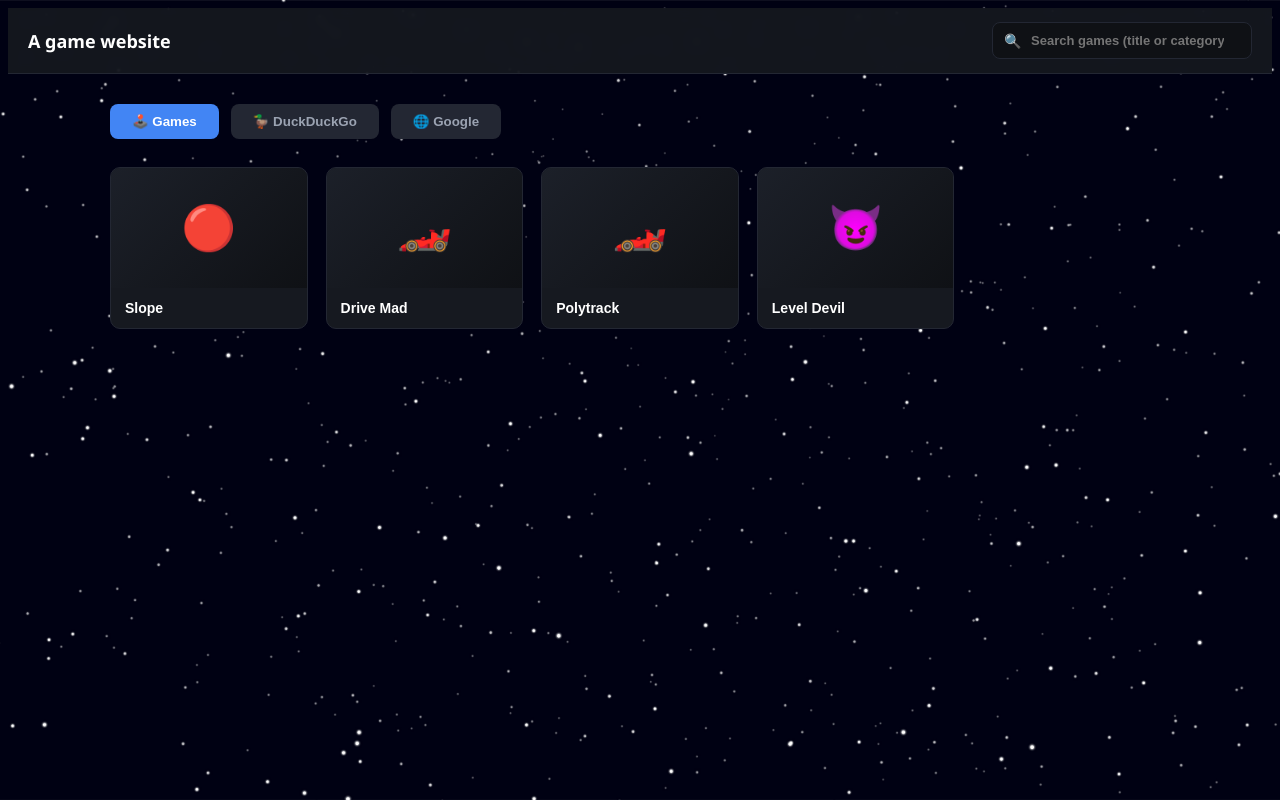
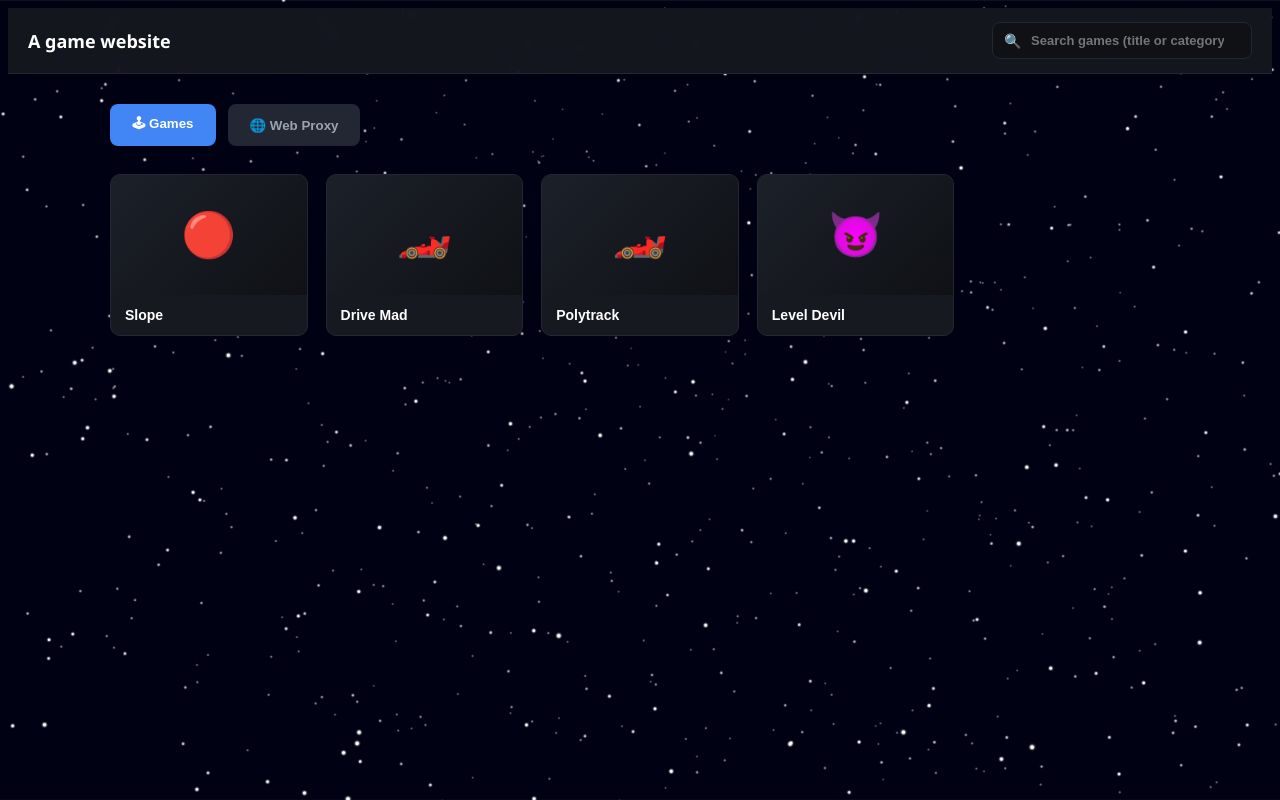
Before and after one commit to 42sd/a_website, a plain HTML site: page index.html in a window 1280 px wide. Drawn offline with Linux system fonts and the light colour scheme.

Commit message:
Update index.html
update navigation to single ultraviolet search

```diff
--- a/index.html
+++ b/index.html
@@ -305,13 +305,12 @@
     <section id="game-list-section">
       <div style="max-width: 1060px; margin: 30px auto; padding: 0 20px; font-family: 'Segoe UI', system-ui, sans-serif;">
 
-        <!-- Top Primary 3-Button Hub Switcher Menu -->
+        <!-- Top Primary 2-Button Hub Switcher Menu -->
         <div style="display: flex; gap: 12px; margin-bottom: 15px;">
-        <button onclick="switchTabEngine('games-section-tab')" id="nav-btn-games" style="background-color: #4285f4; color: white; border: none; padding: 10px 22px; border-radius: 8px; font-weight: bold; cursor: pointer;">🕹️ Games</button>
-        <button onclick="switchTabEngine('ddg-section-tab')" id="nav-btn-ddg" style="background-color: #232733; color: #9ba3b2; border: none; padding: 10px 22px; border-radius: 8px; font-weight: bold; cursor: pointer;">🦆 DuckDuckGo</button>
-        <button onclick="switchTabEngine('google-section-tab')" id="nav-btn-google" style="background-color: #232733; color: #9ba3b2; border: none; padding: 10px 22px; border-radius: 8px; font-weight: bold; cursor: pointer;">🌐 Google</button>
+         <button onclick="switchTabEngine('games-section-tab')" id="nav-btn-games" style="background-color: #4285f4; color: white; border: none; padding: 10px 22px; border-radius: 8px; font-weight: bold; cursor: pointer;">🕹 Games</button>
+        <button onclick="switchTabEngine('uv-proxy-section-tab')" id="nav-btn-proxy" style="background-color: #232733; color: #9ba3b2; border: none; padding: 10px 22px; border-radius: 8px; font-weight: bold; cursor: pointer;">🌐 Web Proxy</button>
+    </div>
 
-        </div>
 
         <!-- Games Grid -->
         <div id="games-section-tab" class="hub-page-view-panel">
@@ -514,27 +513,21 @@ function switchTabEngine(targetTabId) {
     // Reset button styling layout frames back to muted defaults
     document.getElementById('nav-btn-games').style.backgroundColor = '#232733';
     document.getElementById('nav-btn-games').style.color = '#9ba3b2';
-    document.getElementById('nav-btn-ddg').style.backgroundColor = '#232733';
-    document.getElementById('nav-btn-ddg').style.color = '#9ba3b2';
-    document.getElementById('nav-btn-google').style.backgroundColor = '#232733';
-    document.getElementById('nav-btn-google').style.color = '#9ba3b2';
+    document.getElementById('nav-btn-proxy').style.backgroundColor = '#232733';
+    document.getElementById('nav-btn-proxy').style.color = '#9ba3b2';
 
     if (targetTabId === 'games-section-tab') {
-        // Turn your beautiful 4-card game matrix dashboard view active
+        // Turn your beautiful game matrix dashboard view active
         gamesTab.style.display = '';
         document.getElementById('nav-btn-games').style.backgroundColor = '#4285f4';
         document.getElementById('nav-btn-games').style.color = 'white';
         window.closeRuntime();
-    } else if (targetTabId === 'ddg-section-tab') {
+    } else if (targetTabId === 'uv-proxy-section-tab') {
+        // Hide games list and load the live production proxy deployment container
         gamesTab.style.display = 'none';
-        document.getElementById('nav-btn-ddg').style.backgroundColor = '#ff9f43';
-        document.getElementById('nav-btn-ddg').style.color = 'white';
-        window.deployApplication('https://ultraviolet-static-wheat.vercel.app/static/', 'DuckDuckGo', '🦆', false);
-    } else if (targetTabId === 'google-section-tab') {
-        gamesTab.style.display = 'none';
-        document.getElementById('nav-btn-google').style.backgroundColor = '#4285f4';
-        document.getElementById('nav-btn-google').style.color = 'white';
-        window.deployApplication('https://ultraviolet-static-wheat.vercel.app/static/', 'Google', '🌐', false);
+        document.getElementById('nav-btn-proxy').style.backgroundColor = '#4285f4';
+        document.getElementById('nav-btn-proxy').style.color = 'white';
+        window.deployApplication('https://vercel.app', 'Web Proxy', '🌐', false);
     }
 }
 </script>
```
